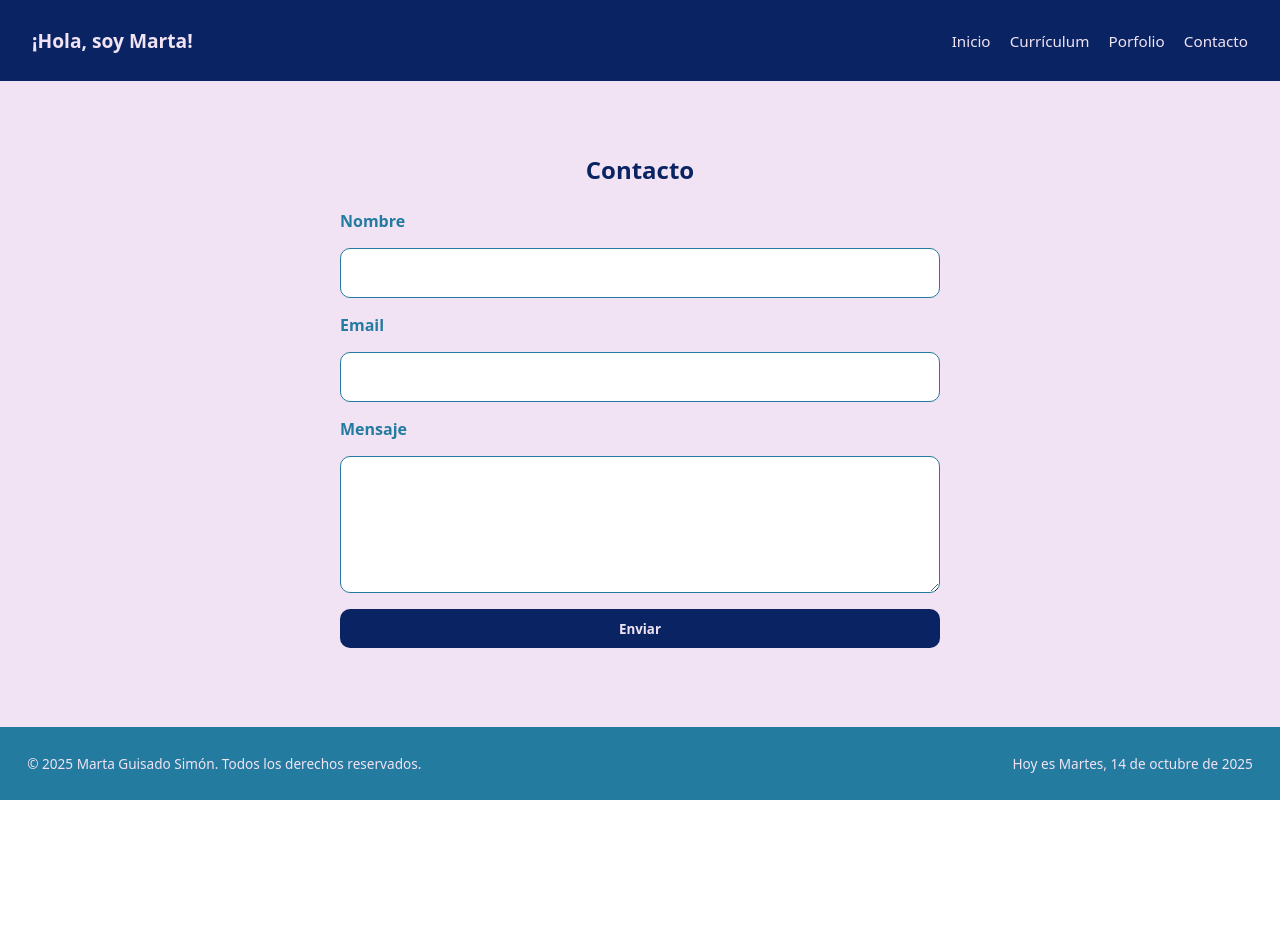
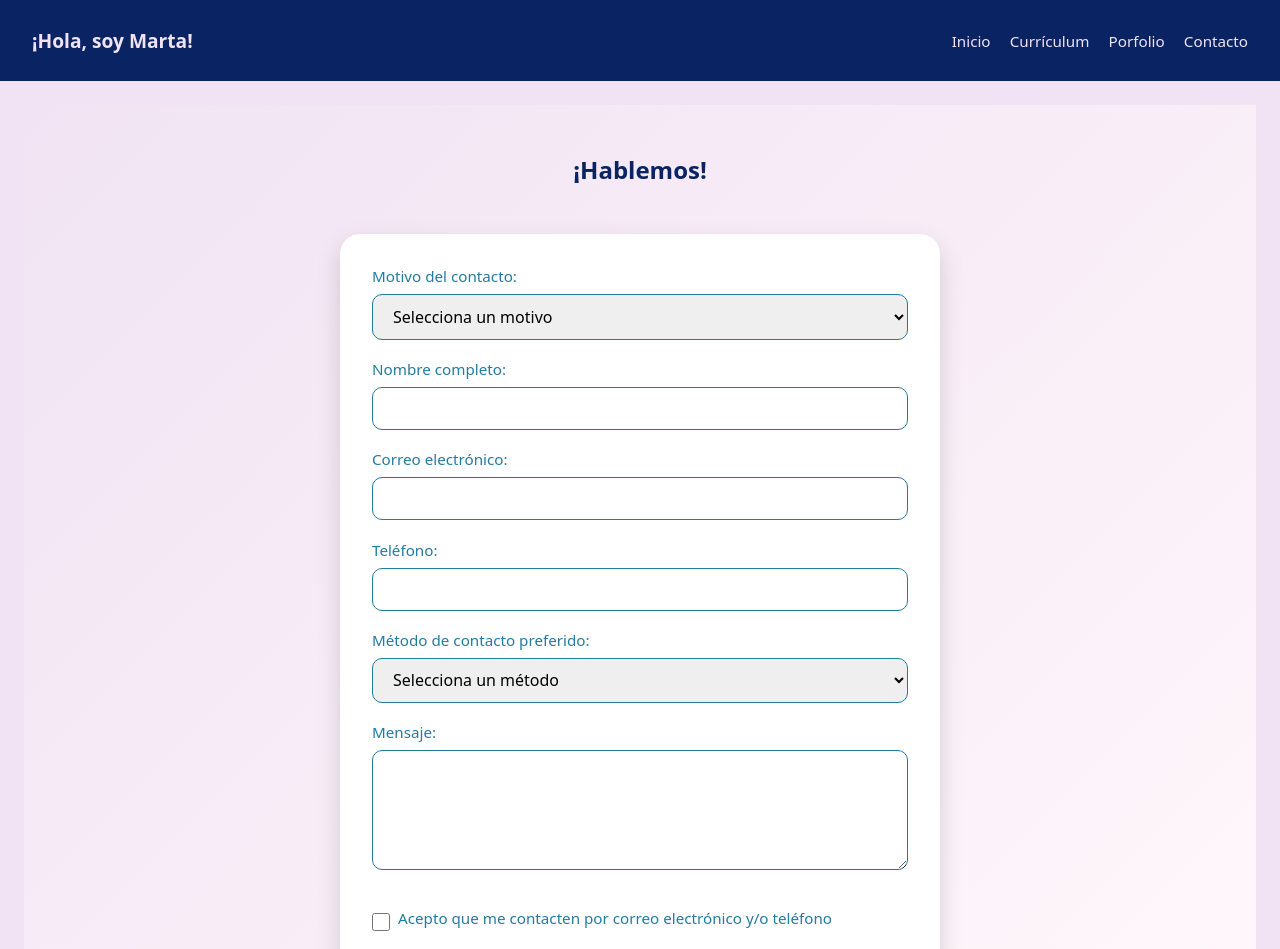
Before and after one commit to MartaGuisado/porfolio-react, a React (Vite) app in the folder proyecto/: page /contacto in a window 1280 px wide. Shown: the top 949 px of the page. Before the commit the page ends 800 px from the top, so only its background shows below. Built offline with nearby package versions, Linux system fonts and the light colour scheme.

Commit message:
Más campos al formulario

```diff
--- a/proyecto/src/pages/Contacto.css
+++ b/proyecto/src/pages/Contacto.css
@@ -3,67 +3,96 @@
     margin: 0;
     padding: 0;
 }
-.contacto-section {
-  font-family: system-ui, -apple-system, BlinkMacSystemFont, 'Segoe UI', Roboto, Oxygen,
-    Ubuntu, Cantarell, 'Open Sans', 'Helvetica Neue', sans-serif;
-  background-color: #f1e3f3;
-  padding: 3em 1.5em;
+.contacto-page {
+  display: flex;
+  flex-direction: column;
+  align-items: center;
+  padding: 3em 1em;
+  background: linear-gradient(135deg, #f1e3f3 0%, #fff8fb 100%);
+  font-family: system-ui, -apple-system, BlinkMacSystemFont, 'Segoe UI', Roboto, Oxygen, Ubuntu, Cantarell, 'Open Sans', 'Helvetica Neue', sans-serif;
+  min-height: 100vh;
+}
+
+.contacto-page h2 {
+  color: #0a2463;
+  margin-bottom: 2em;
   text-align: center;
 }
 
-.contacto-section h2 {
-  color: #0a2463;
-  margin-bottom: 1em;
+.contact-form {
+  background-color: white;
+  padding: 2em;
+  border-radius: 20px;
+  box-shadow: 0 10px 25px rgba(0,0,0,0.15);
+  display: flex;
+  flex-direction: column;
+  gap: 1.2em;
+  width: 100%;
+  max-width: 600px;
 }
 
-.contacto-form {
-  max-width: 600px;
-  margin: 0 auto;
+.contact-form label {
   display: flex;
   flex-direction: column;
-  gap: 1em;
+  font-weight: 500;
+  color: #247ba0;
+  font-size: 0.95rem;
 }
 
-.contacto-form label {
-  text-align: left;
-  font-weight: bold;
-  color: #247ba0;
+.contact-form input,
+.contact-form textarea,
+.contact-form select {
+  margin-top: 0.5em;
+  padding: 0.6em 1em;
+  border: 1px solid #247ba0;
+  border-radius: 10px;
+  font-family: inherit;
+  font-size: 1rem;
+  outline: none;
+  transition: border 0.2s, box-shadow 0.2s;
 }
 
-.contacto-form input,
-.contacto-form textarea {
-  padding: 0.8em;
-  border-radius: 10px;
-  border: 1px solid #247ba0;
-  font-size: 1em;
-  width: 100%;
+.contact-form input:focus,
+.contact-form textarea:focus,
+.contact-form select:focus {
+  border-color: #e48022;
+  box-shadow: 0 0 8px rgba(228,128,34,0.4);
 }
 
-.contacto-form input:focus,
-.contacto-form textarea:focus {
-  outline: none;
-  border-color: #e48022;
-  box-shadow: 0 0 5px #e48022;
+.contact-form textarea {
+  resize: vertical;
+  min-height: 120px;
 }
 
-.contacto-form button {
-  background-color: #0a2463;
-  color: #f1e3f3;
-  font-weight: bold;
-  padding: 0.8em 1.5em;
-  border: none;
-  border-radius: 10px;
-  cursor: pointer;
-  transition: transform 0.2s, background-color 0.2s;
+.checkbox-container {
+  display: flex;
+  align-items: center;  /* Alinea verticalmente checkbox y texto */
+  gap: 0.5em;           /* Espacio entre checkbox y label */
+  margin-top: 1em;
 }
 
-.contacto-form button:hover {
-  background-color: #247ba0;
-  transform: translateY(-2px) scale(1.02);
+.checkbox-container input[type="checkbox"] {
+  width: 18px;
+  height: 18px;
+  cursor: pointer;
 }
 
-.success-msg {
-  margin-top: 1em;
-  color: #e48022;
+
+.btn.enviar-btn {
+  background-color: #0a2463;
+  color: white;
+  border: none;
+  padding: 0.9em 2em;
+  border-radius: 10px;
   font-weight: bold;
+  cursor: pointer;
+  font-size: 1rem;
+  transition: transform 0.2s, box-shadow 0.2s, background-color 0.2s;
+  align-self: flex-start;
 }
+
+.btn.enviar-btn:hover {
+  background-color: #247ba0;
+  transform: translateY(-2px);
+  box-shadow: 0 6px 18px rgba(0,0,0,0.2);
+}
--- a/proyecto/src/pages/Contacto.jsx
+++ b/proyecto/src/pages/Contacto.jsx
@@ -3,60 +3,125 @@ import "./Contacto.css";
 
 function Contacto() {
   const [formData, setFormData] = useState({
+    motivo: "",
     nombre: "",
     email: "",
+    telefono: "",
+    metodo: "",
     mensaje: "",
+    acepta: false,
   });
 
-  const [success, setSuccess] = useState(false);
-
   const handleChange = (e) => {
-    setFormData({ ...formData, [e.target.name]: e.target.value });
+    const { name, value, type, checked } = e.target;
+    setFormData((prev) => ({
+      ...prev,
+      [name]: type === "checkbox" ? checked : value,
+    }));
   };
 
   const handleSubmit = (e) => {
     e.preventDefault();
+    if (!formData.acepta) {
+      alert("Debes aceptar que nos comuniquemos contigo.");
+      return;
+    }
     console.log("Formulario enviado:", formData);
-    setSuccess(true);
-    setFormData({ nombre: "", email: "", mensaje: "" });
+    alert("¡Gracias! Tu mensaje ha sido enviado.");
+    setFormData({
+      motivo: "",
+      nombre: "",
+      email: "",
+      telefono: "",
+      metodo: "",
+      mensaje: "",
+      acepta: false,
+    });
   };
 
   return (
-    <div className="contacto-section">
-      <h2>Contacto</h2>
-      <form className="contacto-form" onSubmit={handleSubmit}>
-        <label htmlFor="nombre">Nombre</label>
+    <div className="contacto-page">
+      <h2>¡Hablemos!</h2>
+      <form className="contact-form" onSubmit={handleSubmit}>
+        <label>
+          Motivo del contacto:
+          <select name="motivo" value={formData.motivo} onChange={handleChange} required>
+            <option value="">Selecciona un motivo</option>
+            <option value="informacion">Información</option>
+            <option value="proyecto">Propuesta de proyecto</option>
+            <option value="otros">Otros</option>
+          </select>
+        </label>
+
+        <label>
+          Nombre completo:
           <input
             type="text"
             name="nombre"
-          id="nombre"
             value={formData.nombre}
             onChange={handleChange}
             required
           />
+        </label>
 
-        <label htmlFor="email">Email</label>
+        <label>
+          Correo electrónico:
           <input
             type="email"
             name="email"
-          id="email"
             value={formData.email}
             onChange={handleChange}
             required
           />
+        </label>
 
-        <label htmlFor="mensaje">Mensaje</label>
+        <label>
+          Teléfono:
+          <input
+            type="tel"
+            name="telefono"
+            value={formData.telefono}
+            onChange={handleChange}
+          />
+        </label>
+
+        <label>
+          Método de contacto preferido:
+          <select name="metodo" value={formData.metodo} onChange={handleChange}>
+            <option value="">Selecciona un método</option>
+            <option value="email">Correo electrónico</option>
+            <option value="telefono">Teléfono</option>
+          </select>
+        </label>
+
+        <label>
+          Mensaje:
           <textarea
             name="mensaje"
-          id="mensaje"
-          rows="5"
             value={formData.mensaje}
             onChange={handleChange}
             required
           />
+        </label>
 
-        <button type="submit">Enviar</button>
-        {success && <p className="success-msg">¡Mensaje enviado correctamente!</p>}
+    <div className="checkbox-container">
+       <input
+         type="checkbox"
+          name="acepta"
+          id="acepta"
+          checked={formData.acepta}
+          onChange={handleChange}
+          required
+        />
+       <label htmlFor="acepta">
+          Acepto que me contacten por correo electrónico y/o teléfono
+       </label>
+    </div>
+
+
+        <button type="submit" className="btn enviar-btn">
+          Enviar
+        </button>
       </form>
     </div>
   );
```
Lines whose indentation alone changed are shown as unchanged.
